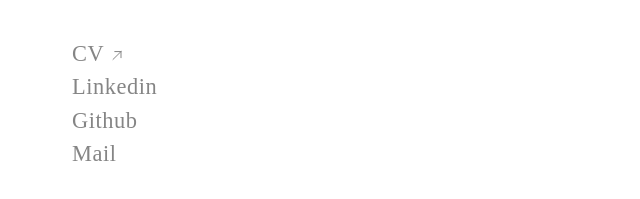
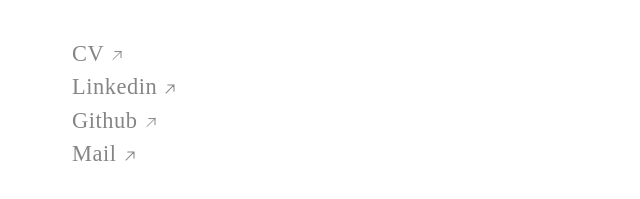
Before and after one commit to annisa-rachma/annisarachma.com, a React (Vite) app: page / in a window 1280 px wide. Shown: the part 557-756 px from the top of the page, without its empty margins (0-640 px from the left). Built offline with nearby package versions, Linux system fonts and the light colour scheme.

Commit message:
feat: add link component

```diff
--- a/src/App.tsx
+++ b/src/App.tsx
@@ -1,7 +1,9 @@
 // import { useState } from 'react'
 
 import "./App.css";
-import * as assets from "../src/assets"
+// import * as assets from "../src/assets"
+import LinkComponent from "./components/LinkComponent";
+
 
 function App() {
   return (
@@ -25,13 +27,10 @@
             <span className="text-black"> books.</span>
           </p>
           <div>
-            <a href="" className="flex space-x-2 ">
-              <p>CV</p>
-              <img src={assets.hyperlink} alt="hyperlink" className="-mb-1" />
-            </a>
-            <p>Linkedin</p>
-            <p>Github</p>
-            <p>Mail</p>
+            <LinkComponent title={"CV"} link="#"  />
+            <LinkComponent title={"Linkedin"} link="#"  />
+            <LinkComponent title={"Github"} link="#"  />
+            <LinkComponent title={"Mail"} link="#"  />
           </div>
         </div>
 
--- /dev/null
+++ b/src/components/LinkComponent.tsx
@@ -0,0 +1,15 @@
+import * as assets from "../assets"
+
+interface LinkComponentProps {
+  link: string;
+  title: string
+}
+
+export default function LinkComponent({ link, title }: LinkComponentProps) {
+  return (
+    <a href={link} className="flex space-x-2 w-fit hover:bg-amber-200">
+      <p>{title}</p>
+      <img src={assets.hyperlink} alt="hyperlink" className="-mb-1" />
+    </a>
+  );
+}
```
